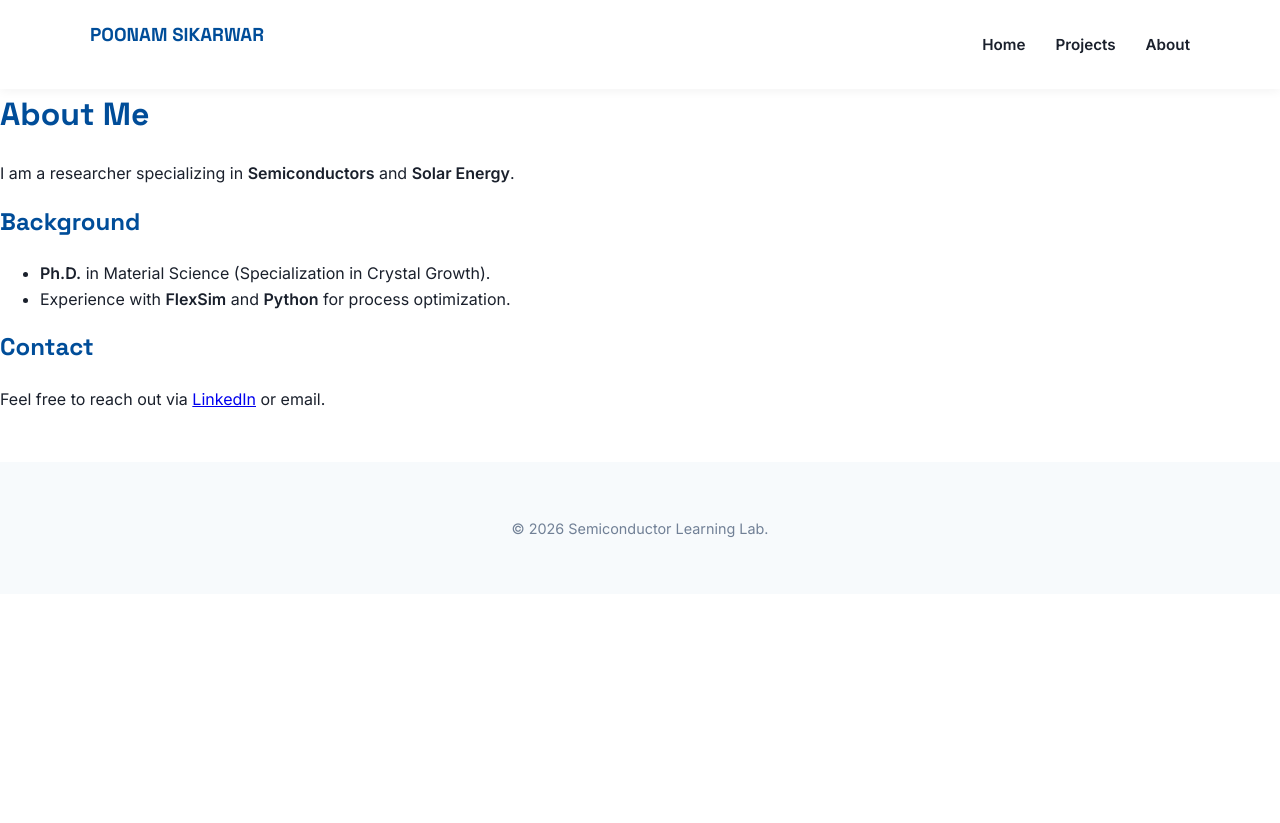
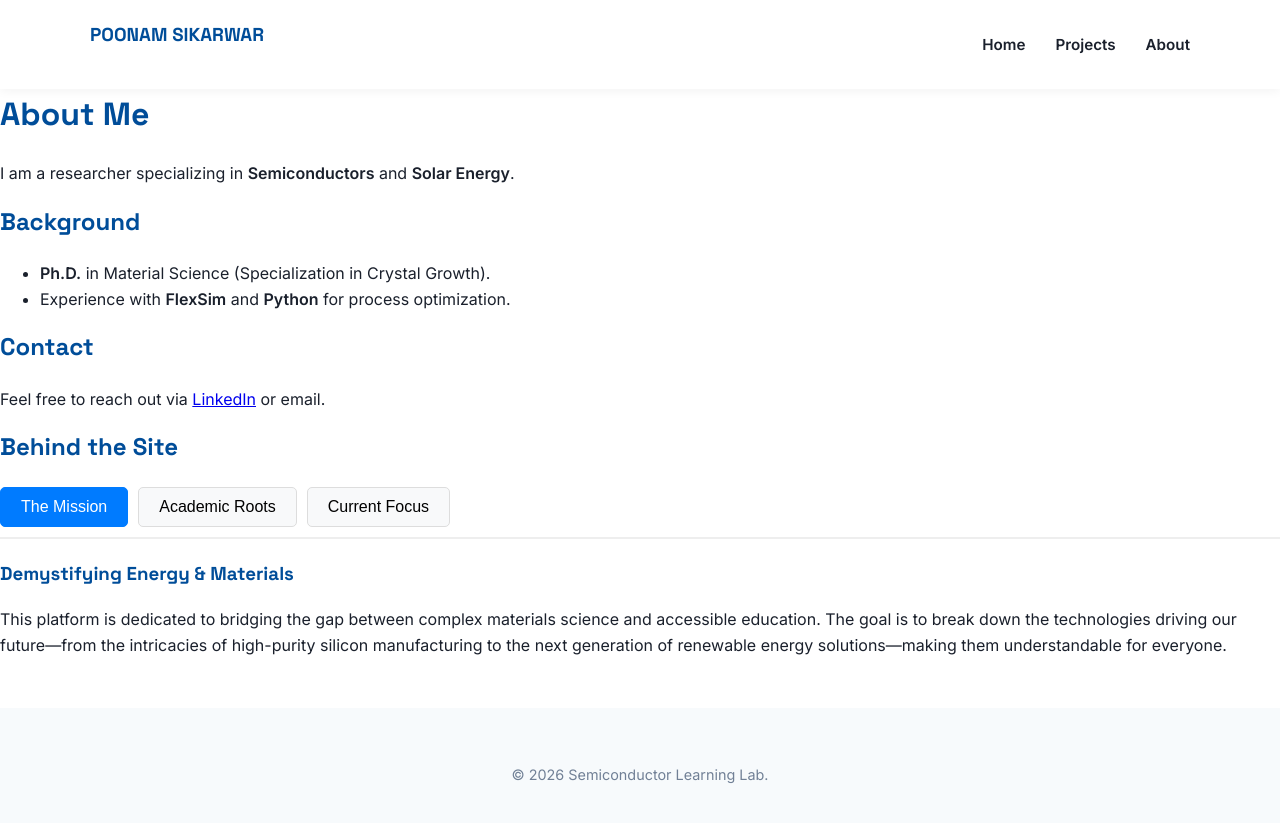
Before and after one commit to SikarwarPoonam/SikarwarPoonam.github.io, a Jekyll site: the page built from about.md, in a window 1280 px wide. Shown: the top 823 px of the page. Built offline with Jekyll 4.4.1, drawn with Linux system fonts in a browser that asks for light colours.

Commit message:
Update about.md

```diff
--- a/about.md
+++ b/about.md
@@ -11,3 +11,85 @@ I am a researcher specializing in **Semiconductors** and **Solar Energy**.
 
 ## Contact
 Feel free to reach out via [LinkedIn](your-linkedin-url) or email.
+<div class="about-container" markdown="1">
+
+## Behind the Site
+
+<div class="about-tabs">
+  <button class="tab-link active" onclick="openSection(event, 'Mission')">The Mission</button>
+  <button class="tab-link" onclick="openSection(event, 'Background')">Academic Roots</button>
+  <button class="tab-link" onclick="openSection(event, 'Research')">Current Focus</button>
+</div>
+
+<div id="Mission" class="tab-content" style="display: block;">
+  <h3>Demystifying Energy & Materials</h3>
+  <p>This platform is dedicated to bridging the gap between complex materials science and accessible education. The goal is to break down the technologies driving our future—from the intricacies of high-purity silicon manufacturing to the next generation of renewable energy solutions—making them understandable for everyone.</p>
+</div>
+
+<div id="Background" class="tab-content" style="display: none;">
+  <h3>Physics & Fundamentals</h3>
+  <p>My journey in the sciences culminated in a Ph.D. in Physics from IISc Bengaluru. That academic rigor fostered a deep appreciation for the fundamental mechanisms governing material properties, which forms the backbone of the technical deep-dives on this site.</p>
+</div>
+
+<div id="Research" class="tab-content" style="display: none;">
+  <h3>From Cells to Systems</h3>
+  <p>I am deeply engaged in the evolution of energy technology. This includes everything from the electrochemistry of energy storage to advanced photovoltaic architectures like TOPCon, HJT, and Perovskites, as well as the transition from indirect to direct bandgap materials.</p>
+</div>
+
+</div>
+
+<style>
+  .about-tabs {
+    display: flex;
+    gap: 10px;
+    margin-bottom: 20px;
+    border-bottom: 2px solid #eee;
+    padding-bottom: 10px;
+  }
+  .tab-link {
+    background-color: #f8f9fa;
+    border: 1px solid #ddd;
+    border-radius: 5px;
+    padding: 10px 20px;
+    cursor: pointer;
+    font-size: 16px;
+    transition: background-color 0.3s ease;
+  }
+  .tab-link:hover {
+    background-color: #e2e6ea;
+  }
+  .tab-link.active {
+    background-color: #007bff;
+    color: white;
+    border-color: #007bff;
+  }
+  .tab-content {
+    animation: fadeIn 0.5s;
+  }
+  @keyframes fadeIn {
+    from { opacity: 0; }
+    to { opacity: 1; }
+  }
+</style>
+
+<script>
+function openSection(evt, sectionName) {
+  var i, tabcontent, tablinks;
+
+  // Hide all content blocks
+  tabcontent = document.getElementsByClassName("tab-content");
+  for (i = 0; i < tabcontent.length; i++) {
+    tabcontent[i].style.display = "none";
+  }
+
+  // Remove the 'active' class from all buttons
+  tablinks = document.getElementsByClassName("tab-link");
+  for (i = 0; i < tablinks.length; i++) {
+    tablinks[i].className = tablinks[i].className.replace(" active", "");
+  }
+
+  // Show the clicked tab and add an 'active' class to the button
+  document.getElementById(sectionName).style.display = "block";
+  evt.currentTarget.className += " active";
+}
+</script>
```
